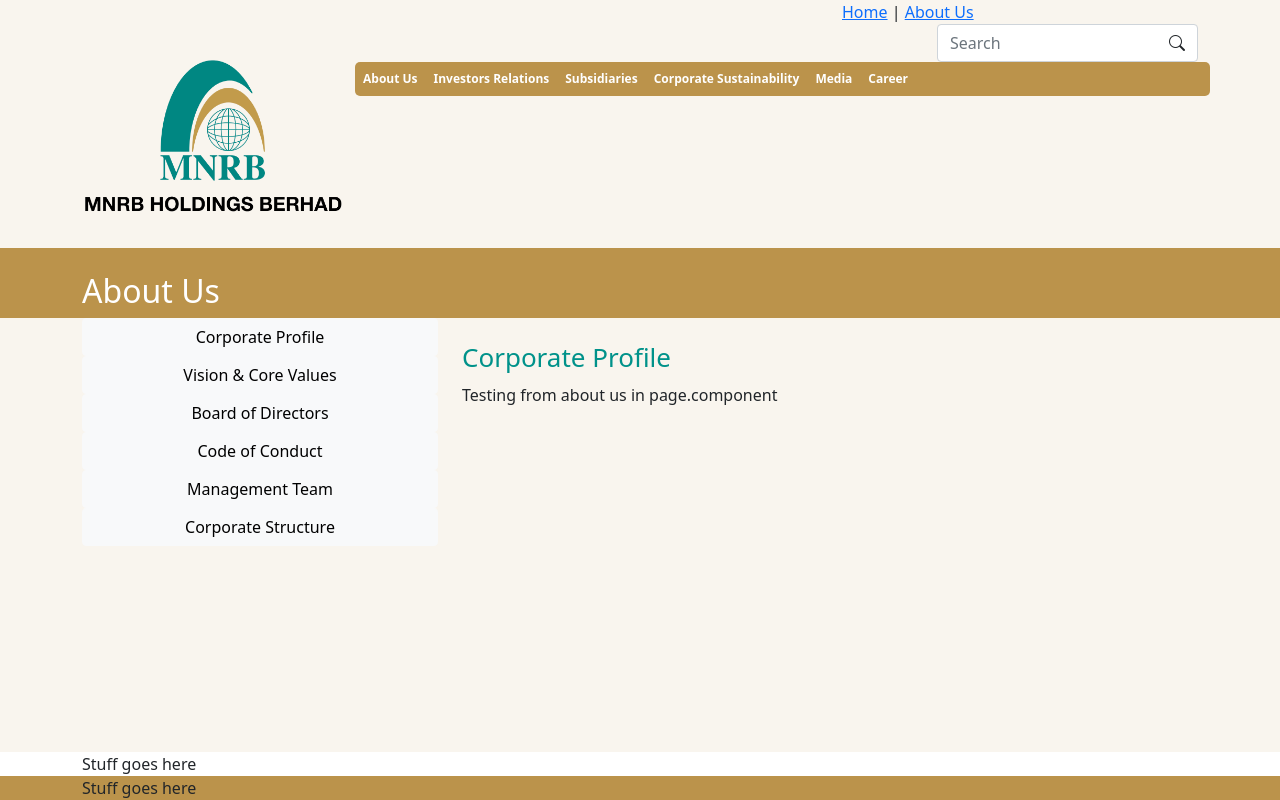
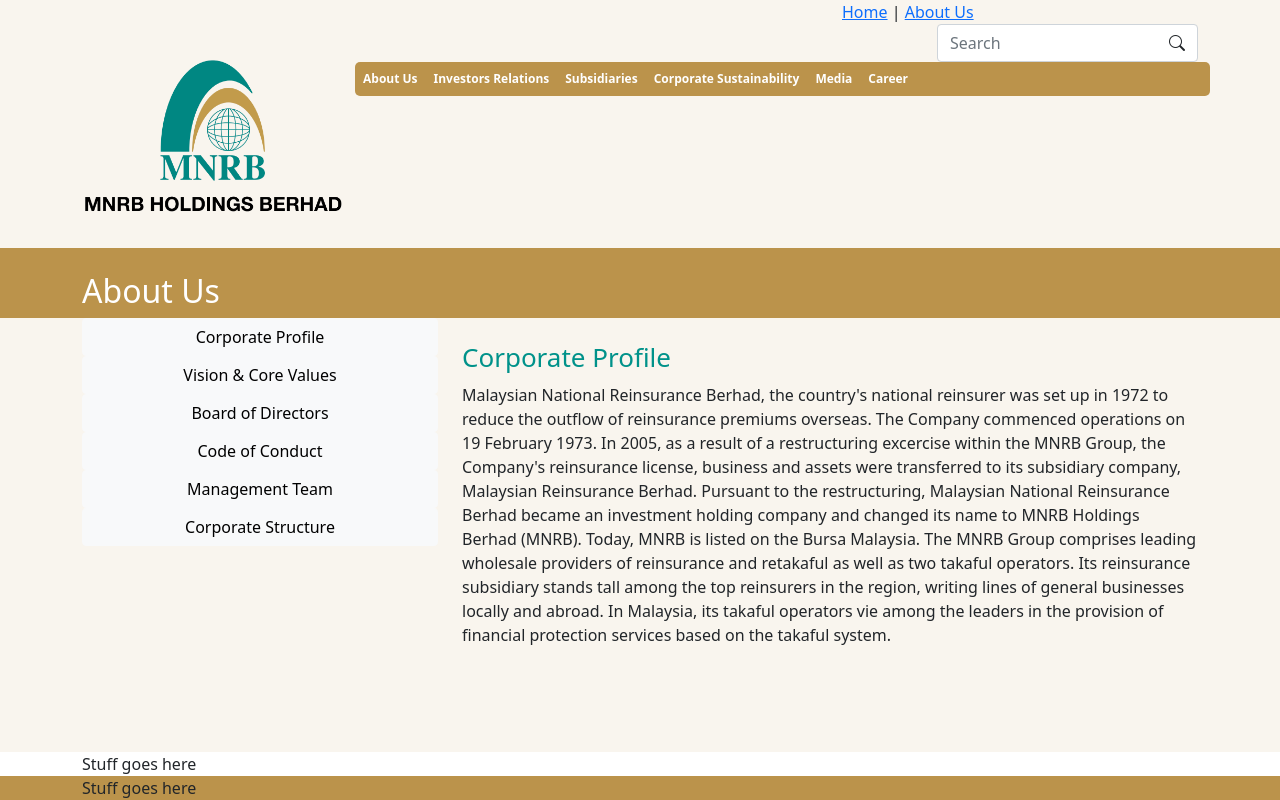
Before and after one commit to orewaafif/corporate-site-demo, an Angular app: page /about-us in a window 1280 px wide. Shown: the top 800 px of the page. Built offline with nearby package versions, Linux system fonts and the light colour scheme.

Commit message:
about-us: Add sample corporate profile content

```diff
--- a/src/app/views/about-us/about-us.component.html
+++ b/src/app/views/about-us/about-us.component.html
@@ -2,5 +2,11 @@
     about us owrks?
 </div> -->
 <app-page [title]="'About Us'" [sideMenu]="sideMenu" (onPageClick)="pageClickedEvt($event)">
-    <span>Testing from about us in page.component</span>
+    <span>Malaysian National Reinsurance Berhad, the country's national reinsurer was set up in 1972 to reduce the outflow of reinsurance premiums overseas. The Company commenced operations on 19 February 1973.
+
+        In 2005, as a result of a restructuring excercise within the MNRB Group, the Company's reinsurance license, business and assets were transferred to its subsidiary company, Malaysian Reinsurance Berhad. Pursuant to the restructuring, Malaysian National Reinsurance Berhad became an investment holding company and changed its name to MNRB Holdings Berhad (MNRB). Today, MNRB is listed on the Bursa Malaysia.
+
+        The MNRB Group comprises leading wholesale providers of reinsurance and retakaful as well as two takaful operators. Its reinsurance subsidiary stands tall among the top reinsurers in the region, writing lines of general businesses locally and abroad. In Malaysia, its takaful operators vie among the leaders in the provision of financial protection services based on the takaful system.
+
+        </span>
 </app-page>
```
